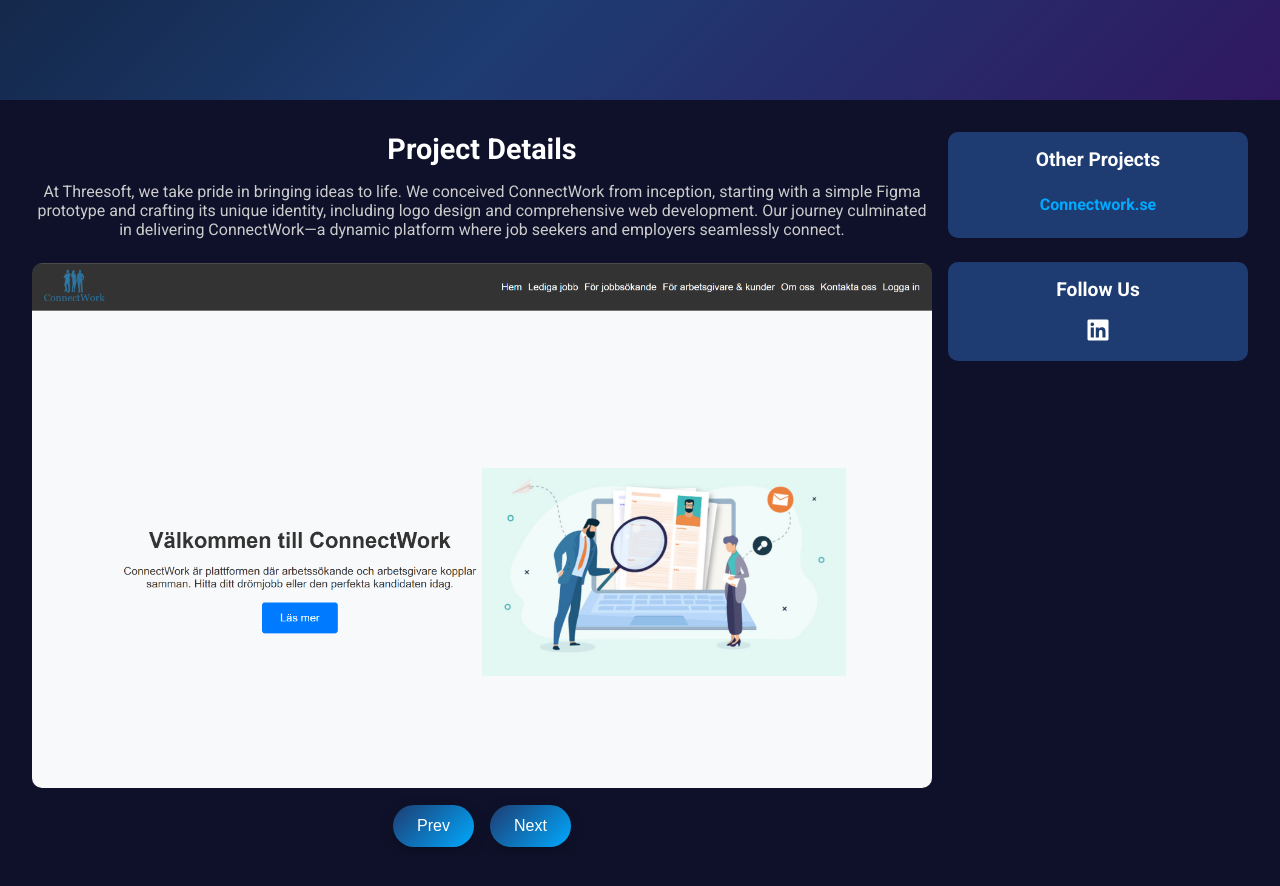
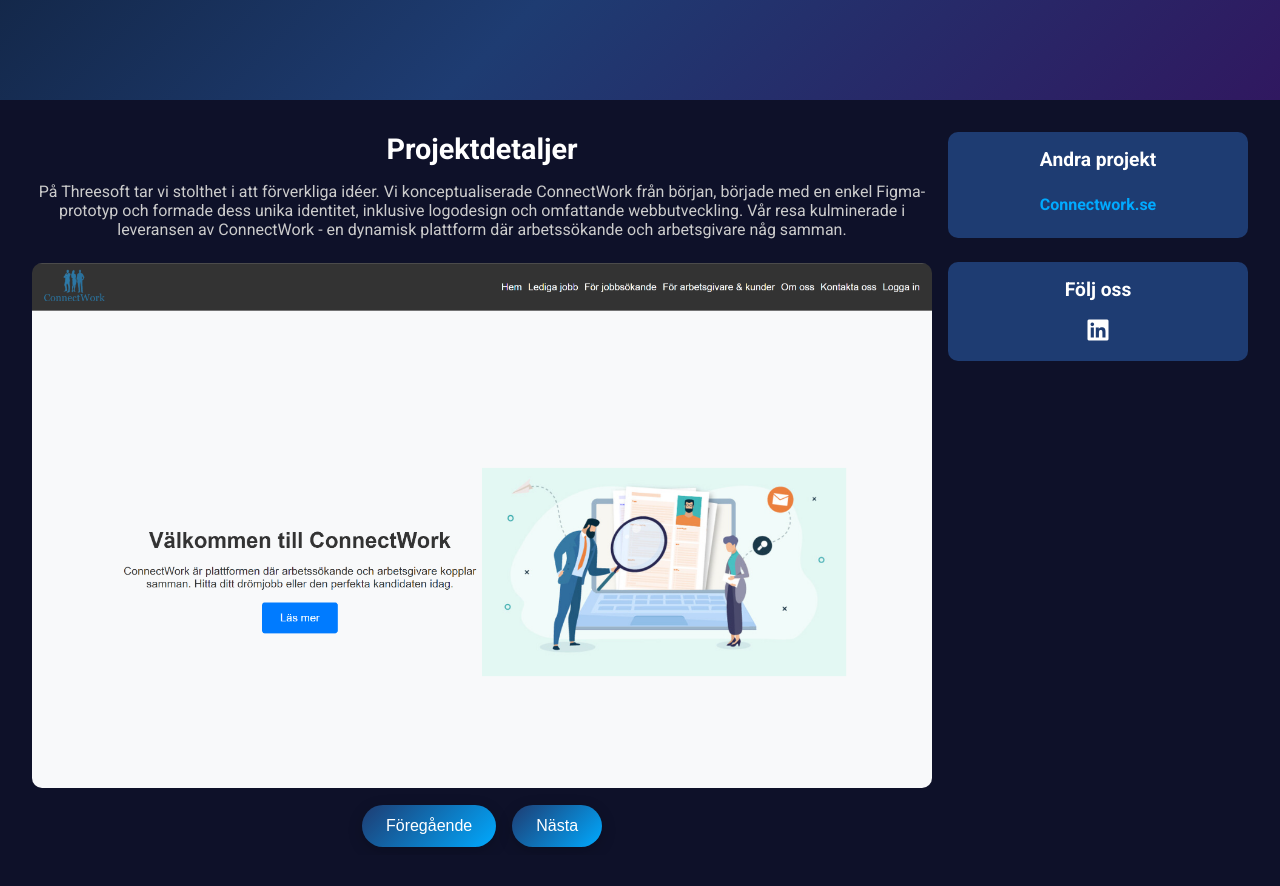
Before and after one commit to ejaz0/shirkat, a React (Create React App) app: page /portfolio/1 in a window 1280 px wide. Shown: the part 320-1206 px from the top of the page. Built offline with nearby package versions, Linux system fonts and the light colour scheme; a small style sheet from the web is missing.

Commit message:
portfoliodetails

```diff
--- a/src/Components/PortfolioDetail.js
+++ b/src/Components/PortfolioDetail.js
@@ -1,5 +1,6 @@
 import React, { useState } from 'react';
 import { useParams, Link } from 'react-router-dom';
+import { useTranslation } from 'react-i18next';
 import '../Styles/Css/PortfolioDetails.css'; // Ensure the path is correct
 
 // Import images
@@ -9,14 +10,15 @@
 import CWImage4 from '../Styles/Css/images/portfolio/ConnectWork/Jobseekers.png';
 
 const PortfolioDetail = () => {
-    const { id } = useParams(); // Using useParams hook from react-router-dom
+    const { t } = useTranslation();
+    const { id } = useParams();
 
     // Define portfolio data with correct IDs and image imports
     const portfolioData = {
         1: {
-            title: "Connectwork.se",
-            description: "A dynamic platform connecting job seekers with employers. We created their logo and built an engaging website.",
-            details: "At Threesoft, we take pride in bringing ideas to life. We conceived ConnectWork from inception, starting with a simple Figma prototype and crafting its unique identity, including logo design and comprehensive web development. Our journey culminated in delivering ConnectWork—a dynamic platform where job seekers and employers seamlessly connect. ",
+            title: t('portfolioDetail.connectWork.title'),
+            description: t('portfolioDetail.connectWork.description'),
+            details: t('portfolioDetail.connectWork.details'),
             images: [CWImage1, CWImage2, CWImage3, CWImage4]
         },
         // Add more portfolio items as needed
@@ -64,7 +66,7 @@
         // Default placeholder or error handling if id doesn't match
         subImages = (
             <div className="portfolio-subcontent">
-                <p>No images found for this project.</p>
+                <p>{t('portfolioDetail.noImagesFound')}</p>
             </div>
         );
     }
@@ -81,21 +83,21 @@
             </div>
             <div className="portfolio-content">
                 <div className="portfolio-main">
-                    <h2>Project Details</h2>
+                    <h2>{t('portfolioDetail.projectDetails')}</h2>
                     <p>{portfolio.details}</p>
                     {subImages}
                     <div className="portfolio-controls">
                         <button onClick={handlePrev} className="control-btn prev-btn">
-                            Prev
+                            {t('portfolioDetail.prevButton')}
                         </button>
                         <button onClick={handleNext} className="control-btn next-btn">
-                            Next
+                            {t('portfolioDetail.nextButton')}
                         </button>
                     </div>
                 </div>
                 <aside className="portfolio-sidebar">
                     <div className="portfolio-list">
-                        <h3>Other Projects</h3>
+                        <h3>{t('portfolioDetail.otherProjects')}</h3>
                         <ul>
                             {Object.entries(portfolioData).map(([key, { title }]) => (
                                 <li key={key} className={id === key ? 'active' : ''}>
@@ -105,7 +107,7 @@
                         </ul>
                     </div>
                     <div className="portfolio-follow">
-                        <h3>Follow Us</h3>
+                        <h3>{t('portfolioDetail.followUs')}</h3>
                         <div className="social-icons">
                             <a href="https://www.linkedin.com/company/threesoft/" target="_blank" rel="noopener noreferrer">
                                 <i className="fab fa-linkedin"></i>
--- a/src/locales/en/translation.json
+++ b/src/locales/en/translation.json
@@ -63,14 +63,19 @@
         "category": "web"
       }
     },
-    "portfolioDetails": {
-      "projectDetails": "Project Details",
-      "prev": "Prev",
-      "next": "Next",
-      "noImages": "No images found for this project.",
-      "otherProjects": "Other Projects",
-      "followUs": "Follow Us"
-    },
+    "portfolioDetail": {
+        "connectWork": {
+          "title": "Connectwork.se",
+          "description": "A dynamic platform connecting job seekers with employers. We created their logo and built an engaging website.",
+          "details": "At Threesoft, we take pride in bringing ideas to life. We conceived ConnectWork from inception, starting with a simple Figma prototype and crafting its unique identity, including logo design and comprehensive web development. Our journey culminated in delivering ConnectWork—a dynamic platform where job seekers and employers seamlessly connect."
+        },
+        "projectDetails": "Project Details",
+        "noImagesFound": "No images found for this project.",
+        "otherProjects": "Other Projects",
+        "followUs": "Follow Us",
+         "prevButton": "Prev",
+         "nextButton": "Next"
+      },
 
         "serviceDetail": {
           "webDevelopment": {
--- a/src/locales/sv/translation.json
+++ b/src/locales/sv/translation.json
@@ -66,14 +66,19 @@
         "details": "Hos Threesoft tar vi stolthet i att förverkliga idéer. Vi skapade ConnectWork från början, med start från en enkel Figma-prototyp och utformade dess unika identitet, inklusive logodesign och omfattande webbutveckling. Vår resa kulminerade i leveransen av ConnectWork – en dynamisk plattform där jobbsökande och arbetsgivare sömlöst kan ansluta."
       }
     ],
-    "portfolioDetails": {
-      "projectDetails": "Projektdetaljer",
-      "prev": "Föregående",
-      "next": "Nästa",
-      "noImages": "Inga bilder hittades för detta projekt.",
-      "otherProjects": "Andra projekt",
-      "followUs": "Följ oss"
-    },
+    "portfolioDetail": {
+        "connectWork": {
+          "title": "Connectwork.se",
+          "description": "En dynamisk plattform som förbinder arbetssökande med arbetsgivare. Vi skapade deras logotyp och byggde en engagerande webbplats.",
+          "details": "På Threesoft tar vi stolthet i att förverkliga idéer. Vi konceptualiserade ConnectWork från början, började med en enkel Figma-prototyp och formade dess unika identitet, inklusive logodesign och omfattande webbutveckling. Vår resa kulminerade i leveransen av ConnectWork - en dynamisk plattform där arbetssökande och arbetsgivare någ samman."
+        },
+        "projectDetails": "Projektdetaljer",
+        "noImagesFound": "Inga bilder hittades för detta projekt.",
+        "otherProjects": "Andra projekt",
+        "followUs": "Följ oss",
+        "prevButton": "Föregående",
+        "nextButton": "Nästa"
+      },
         "serviceDetail": {
           "webDevelopment": {
             "title": "Webbutveckling",
```
